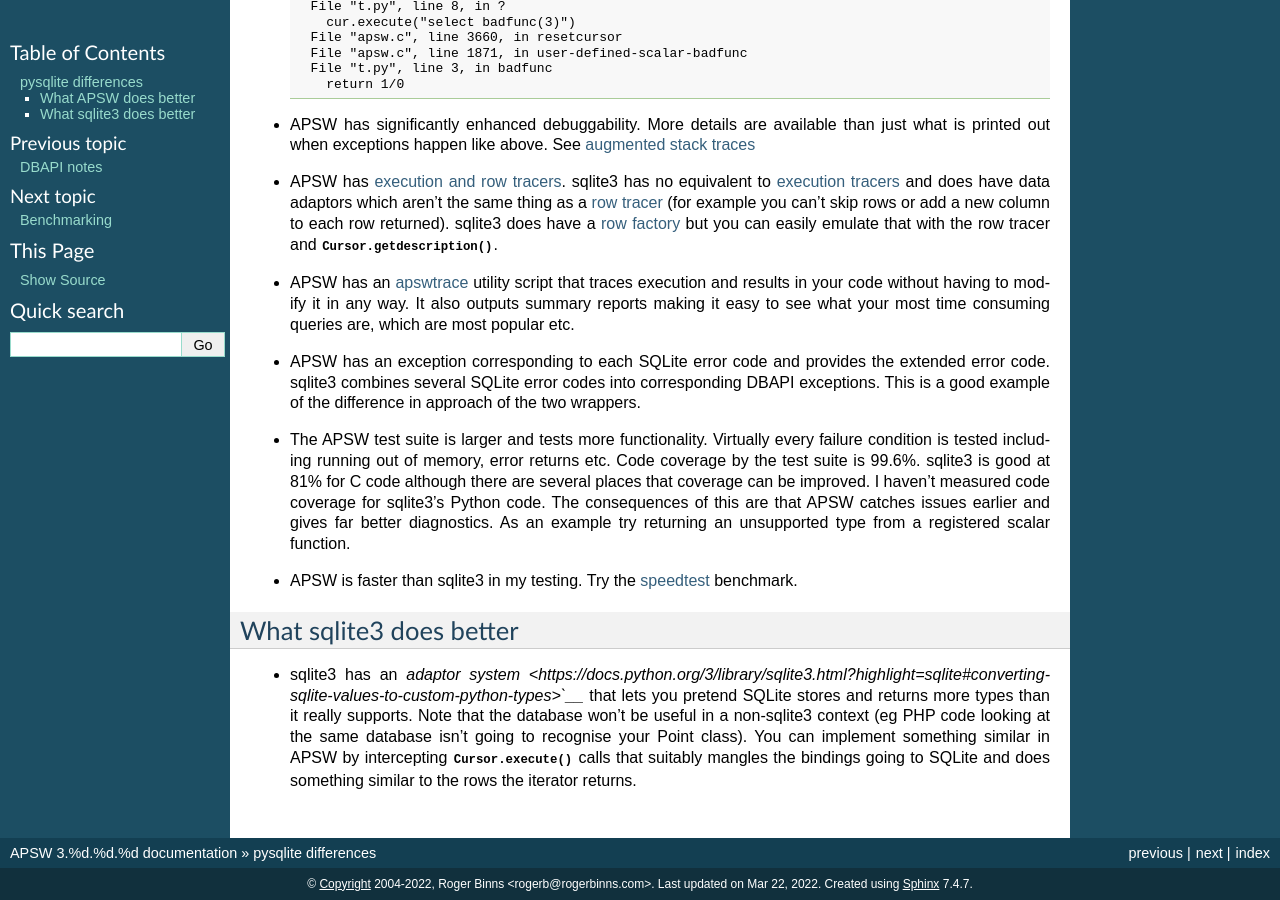
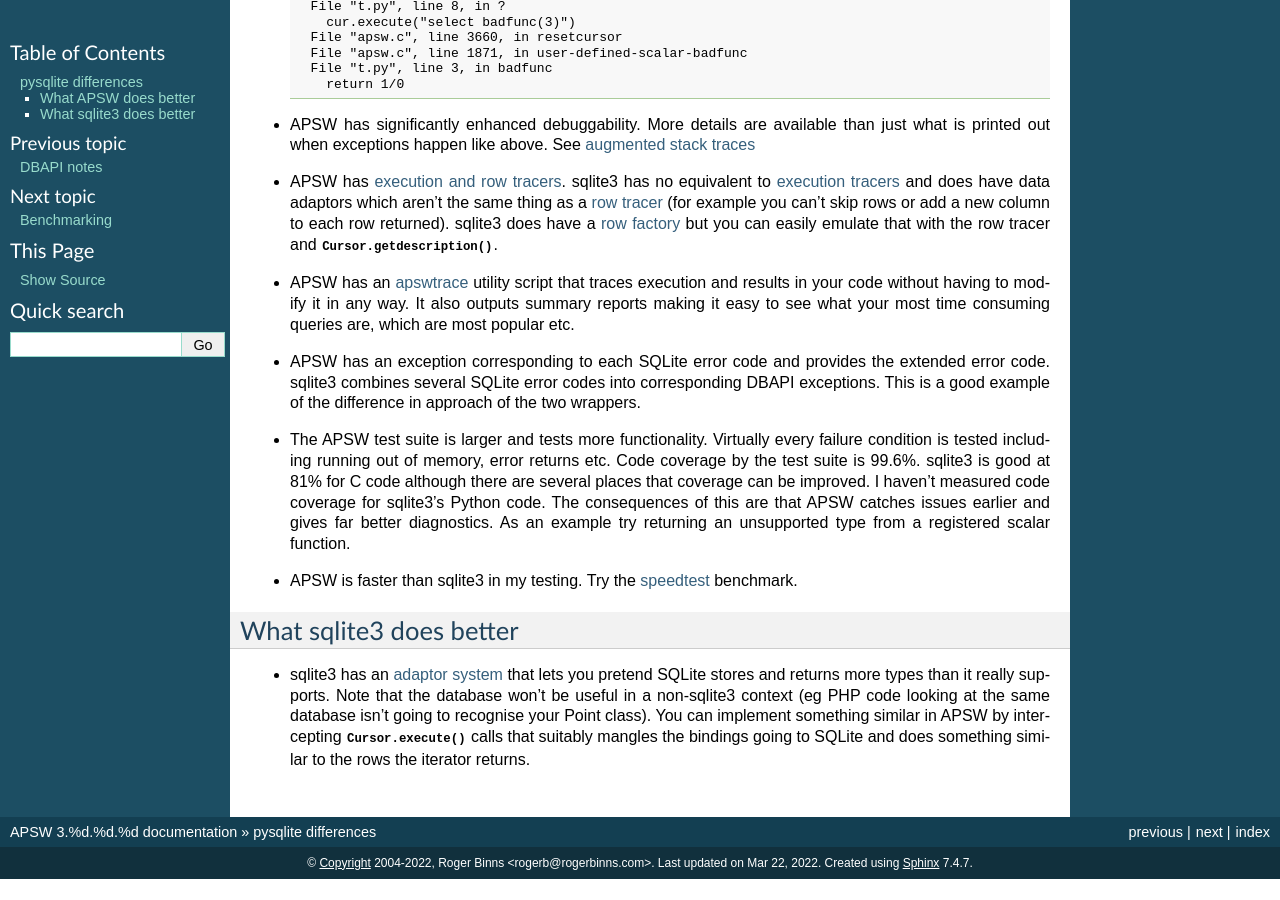
Before and after one commit to rogerbinns/apsw, a Sphinx documentation site: the page built from doc/pysqlite.rst, in a window 1280 px wide and 900 px high, scrolled down 1972 px. Built offline with Sphinx 7.4.7, drawn with Linux system fonts in a browser that asks for light colours; pages that are not in the unit, such as notebooks, are missing from menus; the version number is read from the project's files by our own code; after the commit the page ends 2851 px from its top, so only the background shows below that.

Commit message:
Fix another url typo
IDE keeps helpfully adding extra apostrophes!

```diff
--- a/doc/pysqlite.rst
+++ b/doc/pysqlite.rst
@@ -178,7 +178,7 @@
 What sqlite3 does better
 ========================
 
-* sqlite3 has an `adaptor system <https://docs.python.org/3/library/sqlite3.html?highlight=sqlite#converting-sqlite-values-to-custom-python-types>`__`
+* sqlite3 has an `adaptor system <https://docs.python.org/3/library/sqlite3.html?highlight=sqlite#converting-sqlite-values-to-custom-python-types>`__
   that lets you pretend SQLite stores and returns more types than it
   really supports.  Note that the database won't be useful in a
   non-sqlite3 context (eg PHP code looking at the same database isn't
```
